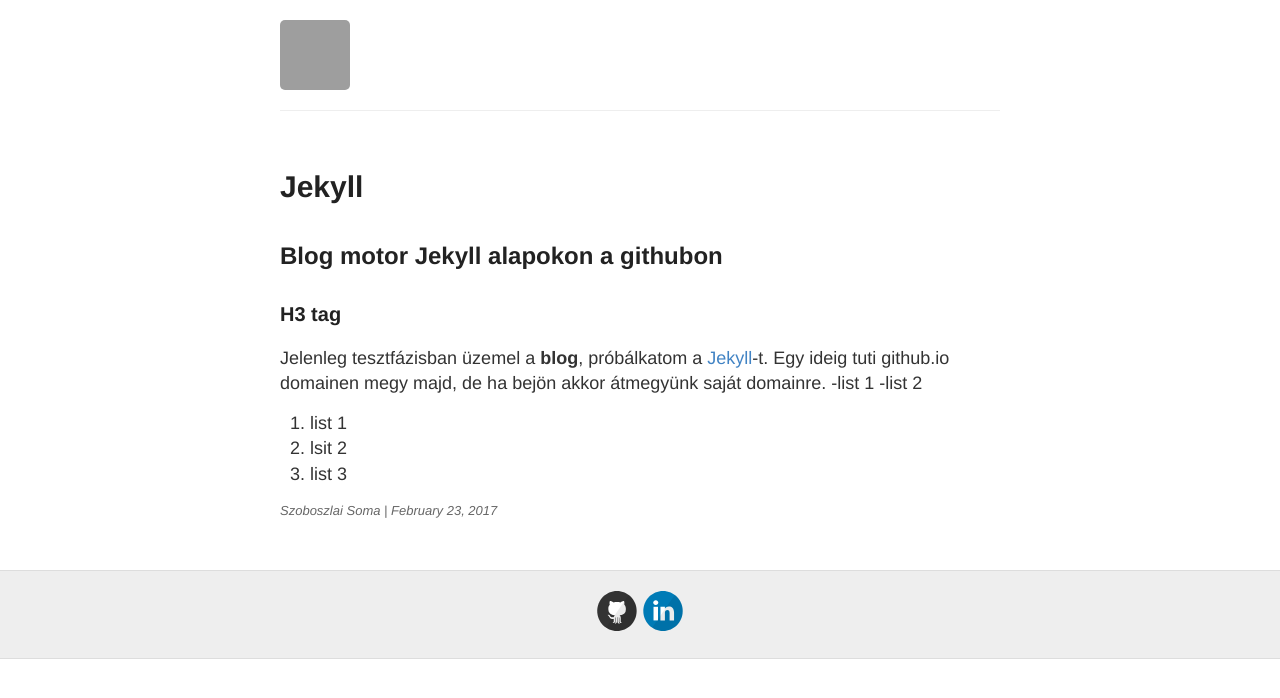
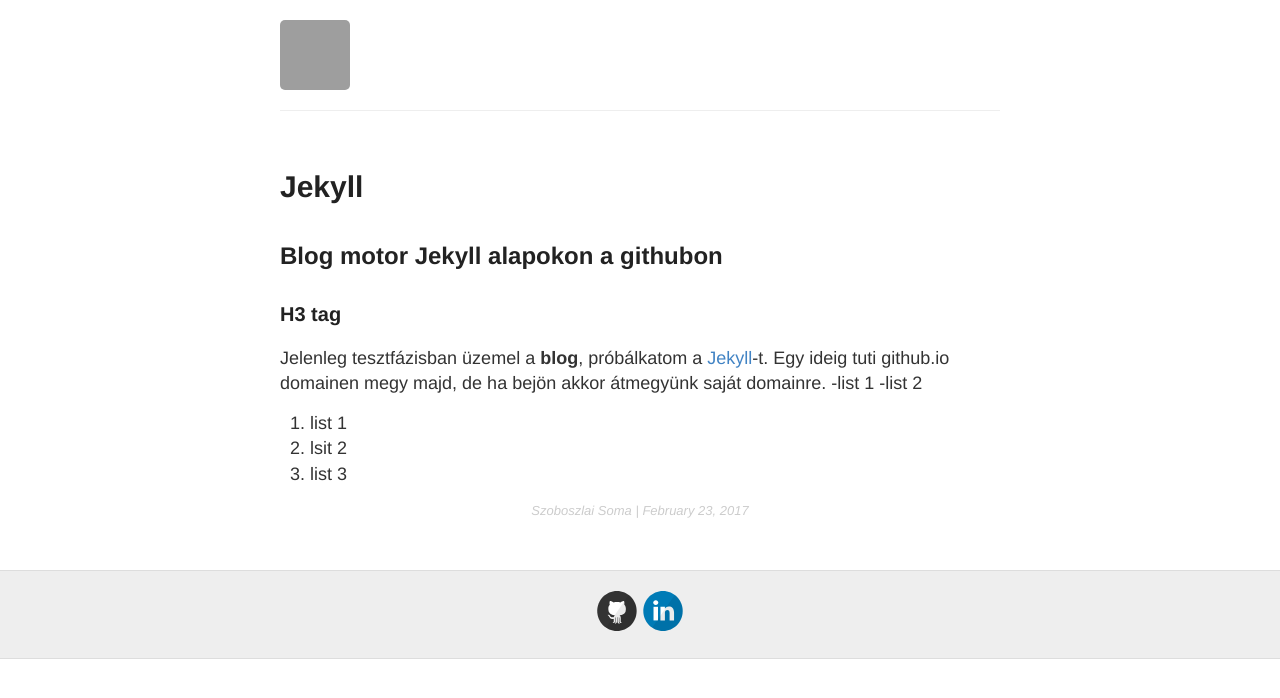
Before and after one commit to szsoma/blog, a Jekyll site: the page built from _posts/2017-02-23-jekyll.md, in a window 1280 px wide. Shown: the top 698 px of the page. Built offline with Jekyll 4.4.1, drawn with Linux system fonts in a browser that asks for light colours; our own code applies the rules of GitHub Pages for plain Markdown files; grey boxes are pictures that could not be loaded.

Commit message:
Update post.html

```diff
--- a/_layouts/post.html
+++ b/_layouts/post.html
@@ -9,8 +9,8 @@ layout: default
     {{ content }}
   </div>
 
-  <div class="date" style="font-size: 13px;">
-    Szoboszlai Soma | {{ page.date | date: "%B %e, %Y" }}
+  <div class="date" style="font-size: 13px; color: #ccc">
+    <center>Szoboszlai Soma | {{ page.date | date: "%B %e, %Y" }}</center>
   </div>
 
   {% include disqus.html %}
```
